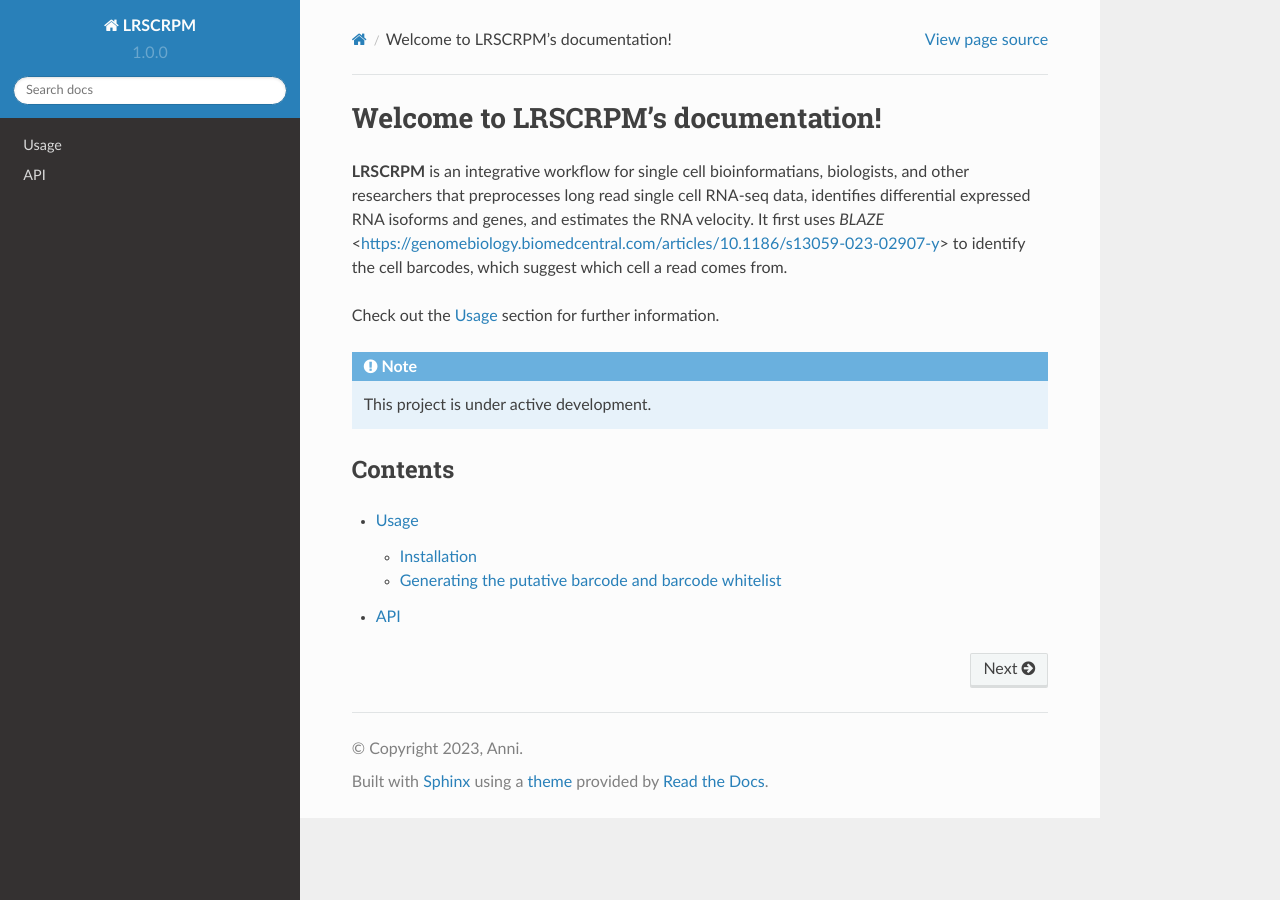
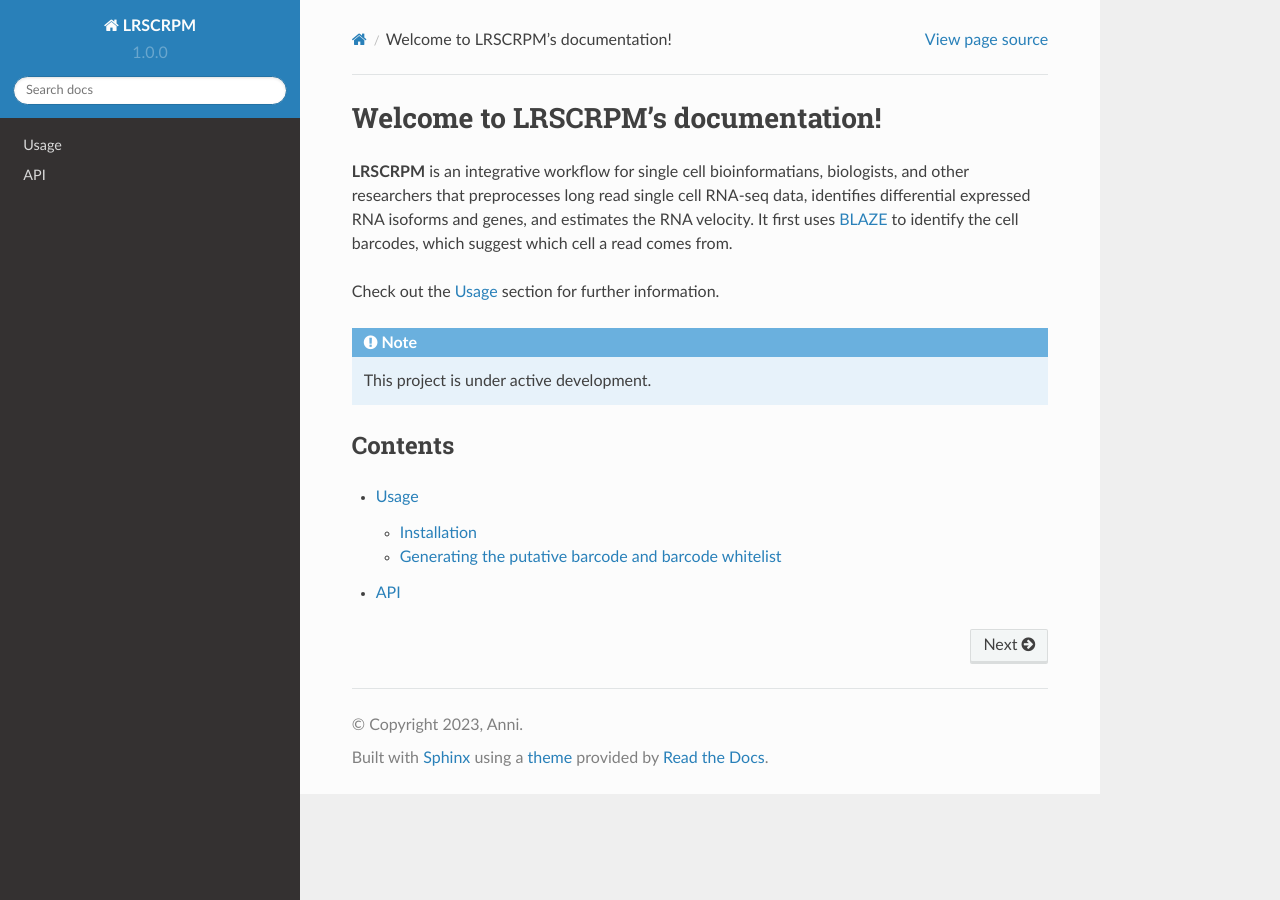
Before and after one commit to ScienceComputing/LRSCRPM, a Sphinx documentation site: the page built from docs/source/index.rst, in a window 1280 px wide. Built offline with Sphinx 7.4.7 and the Read the Docs theme 2.0.0, drawn with Linux system fonts in a browser that asks for light colours.

Commit message:
Update index.rst

```diff
--- a/docs/source/index.rst
+++ b/docs/source/index.rst
@@ -3,7 +3,7 @@ Welcome to LRSCRPM's documentation!
 
 **LRSCRPM** is an integrative workflow for single cell bioinformatians, biologists, and other researchers
 that preprocesses long read single cell RNA-seq data, identifies differential expressed RNA isoforms and genes, and estimates the RNA velocity.
-It first uses `BLAZE` <https://genomebiology.biomedcentral.com/articles/10.1186/s13059-023-02907-y>
+It first uses `BLAZE <https://genomebiology.biomedcentral.com/articles/10.1186/s13059-023-02907-y>`_
 to identify the cell barcodes, which suggest which cell a read comes from.
 
 Check out the :doc:`usage` section for further information.
```
